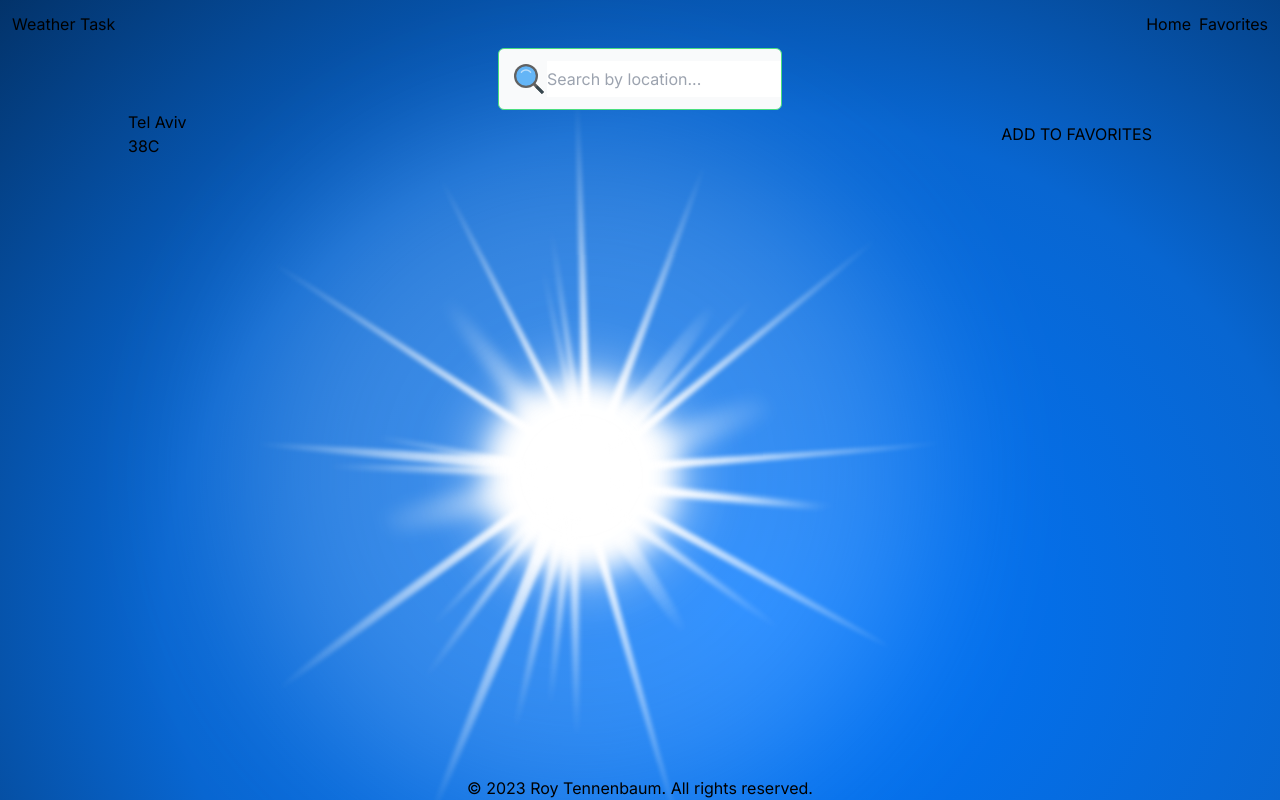
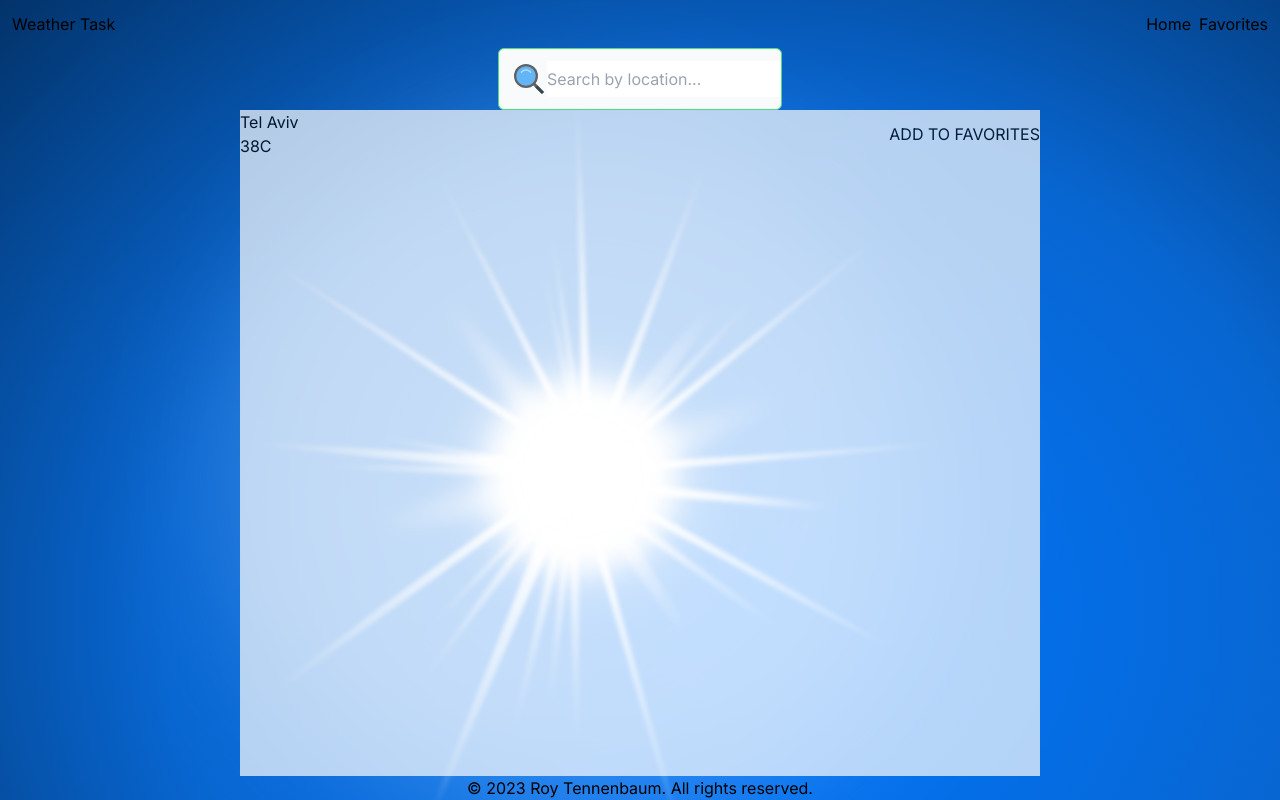
Before and after one commit to RoyTennenbaum/roy-tennenbaum-13-09-2023, a Next.js app: page / in a window 1280 px wide. Built offline with nearby package versions, Linux system fonts and the light colour scheme.

Commit message:
adjust flex

```diff
--- a/app/page.tsx
+++ b/app/page.tsx
@@ -3,7 +3,7 @@ import Main from '@/components/Main/Main';
 
 export default function Home() {
   return (
-    <main className="h-full">
+    <main className="flex h-full flex-col px-4 md:px-20 lg:px-40 xl:px-60">
       <Search />
       <Main />
     </main>
--- a/components/Main/Main.tsx
+++ b/components/Main/Main.tsx
@@ -1,16 +1,14 @@
 const Main: React.FC = () => {
   return (
-    <section className="flex h-fit items-center justify-center">
-      <section className="h-4/5 w-4/5">
-        <section className="flex items-center justify-between">
-          <div className="flex flex-col">
-            <span>Tel Aviv</span>
-            <span>38C</span>
-          </div>
-          <button>ADD TO FAVORITES</button>
-        </section>
-        <section></section>
+    <section className="flex grow items-start bg-white opacity-70">
+      <section className="flex grow justify-between">
+        <div className="flex flex-col items-stretch">
+          <span>Tel Aviv</span>
+          <span>38C</span>
+        </div>
+        <button>ADD TO FAVORITES</button>
       </section>
+      <section></section>
     </section>
   );
 };
```
